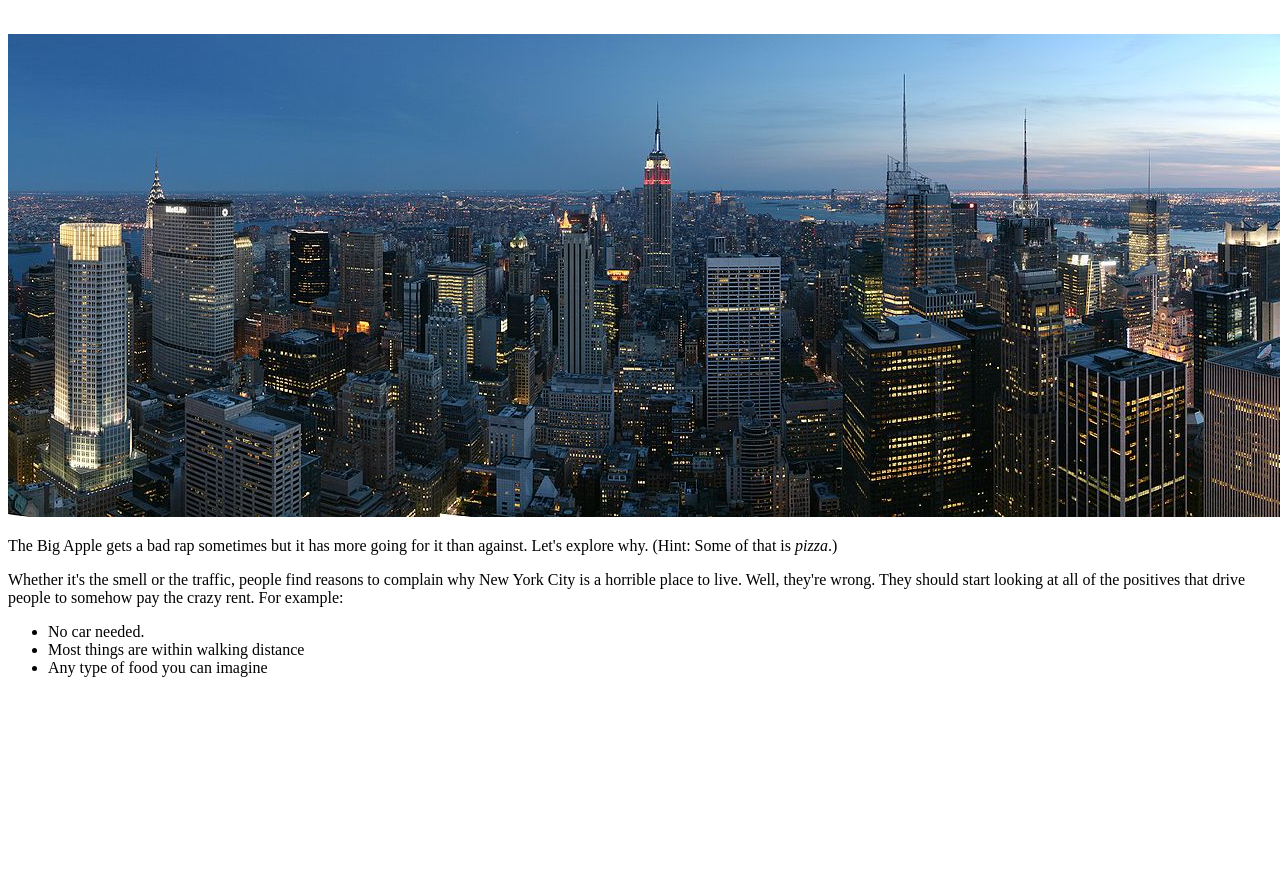
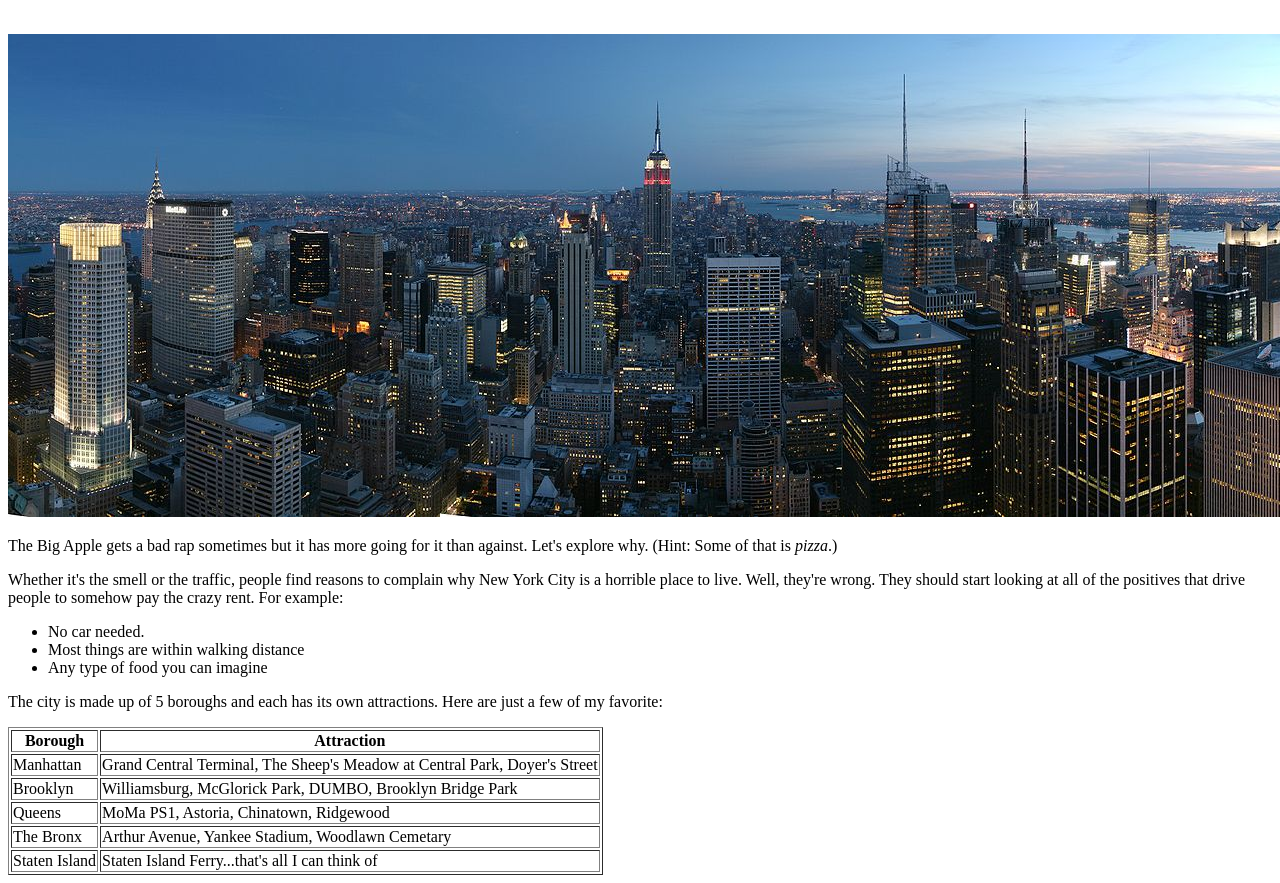
Before and after one commit to Alex-E-Camacho/Alex-E-Camacho.github.io, a plain HTML site: page index.html in a window 1280 px wide. Shown: the part 105-988 px from the top of the page. Before the commit the page ends 800 px from the top, so only its background shows below. Drawn offline with Linux system fonts and the light colour scheme.

Commit message:
Add table contents

```diff
--- a/index.html
+++ b/index.html
@@ -11,6 +11,7 @@
 
 <p>The Big Apple gets a bad rap sometimes but it has more going for it than against. Let's explore why. (Hint: Some of that is <em>pizza</em>.)</p>
 
+<div>
 	<p>Whether it's the smell or the traffic, people find reasons to complain why New York City is a horrible place to live. Well, they're wrong. They should start looking at all of the positives that drive people to somehow pay the crazy rent. For example:</p>
 
 		<ul>
@@ -18,7 +19,39 @@
 			<li>Most things are within walking distance</li>
 			<li>Any type of food you can imagine</li>
 		</ul>
+</div>
+
+<div>
+<p>The city is made up of 5 boroughs and each has its own attractions. Here are just a few of my favorite:</p>
+
+<table border="1">
+	<tr>
+		<th>Borough</th>
+		<th colspan="4">Attraction</th>
+	</tr>
+	<tr>
+		<td>Manhattan</td>
+		<td>Grand Central Terminal, The Sheep's Meadow at Central Park, Doyer's Street</td>
+	</tr>
+	<tr>
+		<td>Brooklyn</td>
+		<td>Williamsburg, McGlorick Park, DUMBO, Brooklyn Bridge Park</td>
+	</tr>
+	<tr>
+		<td>Queens</td>
+		<td>MoMa PS1, Astoria, Chinatown, Ridgewood</td>
+	</tr>
+	<tr>
+		<td>The Bronx</td>
+		<td>Arthur Avenue, Yankee Stadium, Woodlawn Cemetary</td>
+	</tr>
+	<tr>
+		<td>Staten Island</td>
+		<td>Staten Island Ferry...that's all I can think of</td>
+	</tr>
 
 
+</table>
+</div>
 </body>
 </html>
```
Lines whose indentation alone changed are shown as unchanged.
